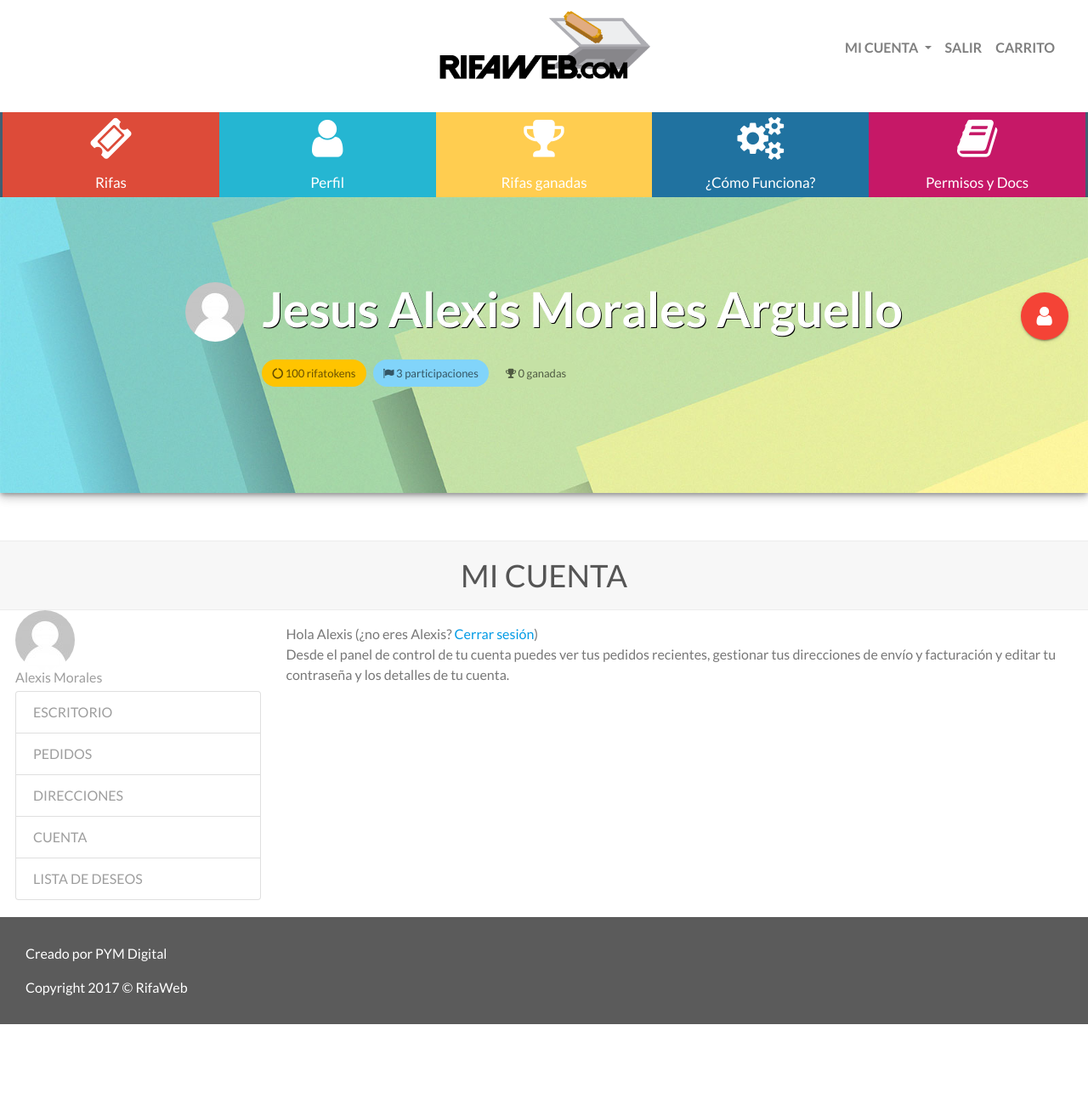
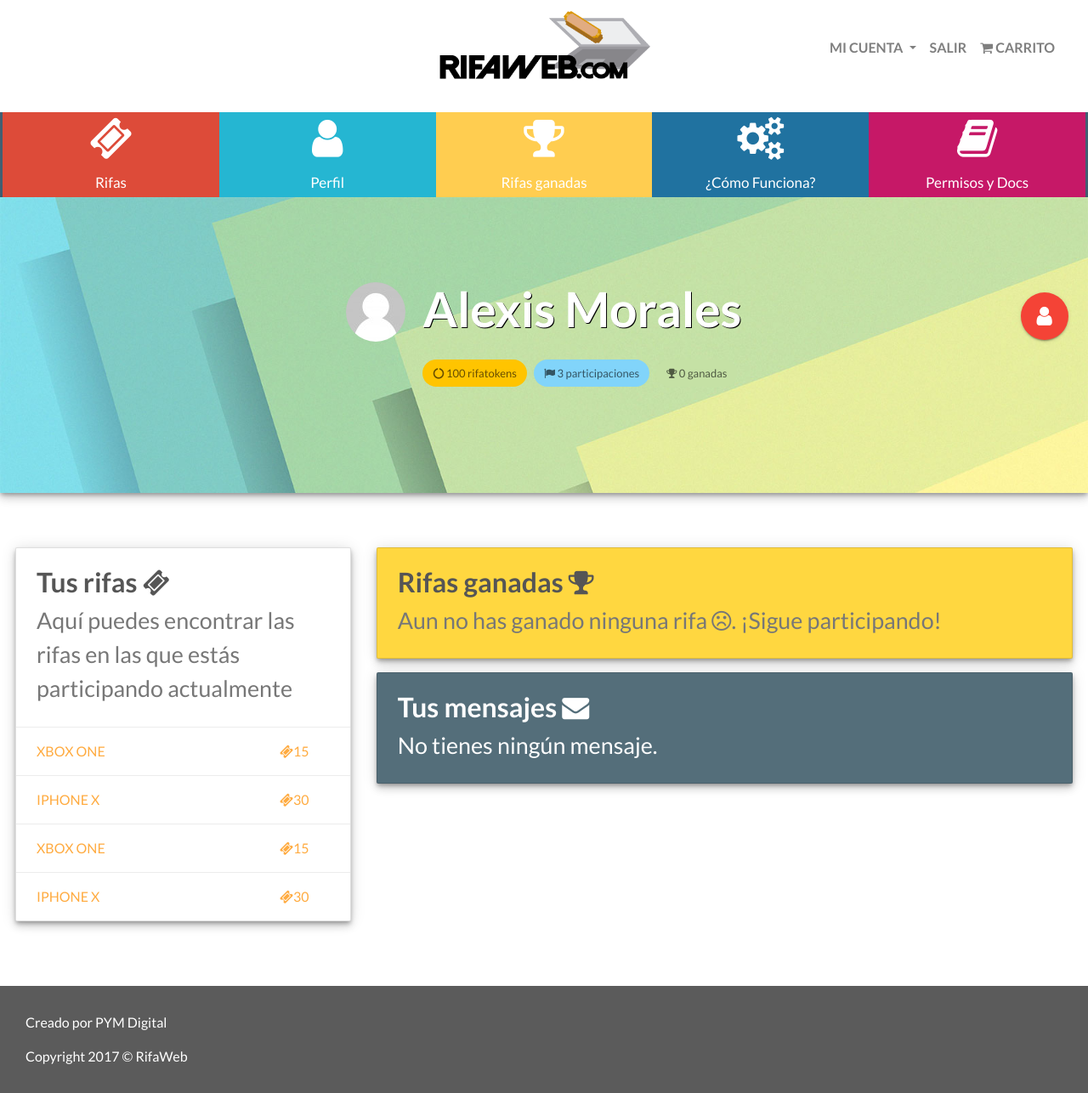
Before and after one commit to DarthAlx/RifaWeb2.0, a Laravel app: page /RifaWeb/perfil in a window 1280 px wide. Shown: the whole page at 85% size. Before the commit the page ends 1205 px from the top, so only its background shows below. Run offline with Laravel 8, Linux system fonts and the light colour scheme; a user stored in the database is signed in; data comes from the database, SQL or seed files in the repository; settings files or empty folders that the repository lacks are supplied.

Commit message:
Nuevo perfil

```diff
--- a/css/style.css
+++ b/css/style.css
@@ -519,6 +519,13 @@
     margin-bottom: 0;
     z-index: 997;
 }
+.card .card-title {
+    font-size: 2rem;
+    font-weight: 700;
+}
+.card p{
+    font-weight: 500;
+}
 
 
 
--- a/resources/views/perfil.blade.php
+++ b/resources/views/perfil.blade.php
@@ -12,7 +12,7 @@
 						</div>
 						<div class="perfiltext right">
 							<h2>
-								Jesus {{Auth::user()->name}} Arguello
+								{{Auth::user()->name}}
 							</h2>
 							<div class="chip amber accent-3">
 								 <i class="fa fa-circle-o-notch" aria-hidden="true"></i> 100 <span class="hiddenmov">rifatokens</span>
@@ -33,51 +33,66 @@
 
 	</div>
 	<p>&nbsp;</p>
-    <div >
-        <div class="social-login">
-            <div class="">
-                <h4 style="margin-bottom: 0;">MI CUENTA</h4>
+	<div class="container">
+		<div class="row">
+        <div class="col-md-4">
+          <div class="card z-depth-3">
+            <div class="card-content">
+            	<h3 class="card-title">Tus rifas <i class="fa fa-ticket" aria-hidden="true"></i></h3>
+            	<p class="flow-text">
+            		Aquí puedes encontrar las rifas en las que estás participando actualmente
+            	</p>
             </div>
+            <div class="card-action">
+              <a href="#">Xbox One</a>
+              <a href="#" class="secondary-content"><i class="fa fa-ticket" aria-hidden="true"></i>15</a>
+            </div>
+            <div class="card-action">
+              <a href="#">Iphone X</a>
+              <a href="#" class="secondary-content"><i class="fa fa-ticket" aria-hidden="true"></i>30</a>
+            </div>
+            <div class="card-action">
+              <a href="#">Xbox One</a>
+              <a href="#" class="secondary-content"><i class="fa fa-ticket" aria-hidden="true"></i>15</a>
+            </div>
+            <div class="card-action">
+              <a href="#">Iphone X</a>
+              <a href="#" class="secondary-content"><i class="fa fa-ticket" aria-hidden="true"></i>30</a>
+            </div>
+
+          </div>
         </div>
-    </div>
+        <div class="col-md-8">
+        	<div class="card z-depth-3 amber accent-2">
+            <div class="card-content">
+            	<h3 class="card-title">Rifas ganadas <i class="fa fa-trophy" aria-hidden="true"></i></h3>
+            	<p class="flow-text">
+            		Aun no has ganado ninguna rifa <i class="fa fa-frown-o" aria-hidden="true"></i>. ¡Sigue participando!
+            	</p>
+            </div>
+          </div>
 
+          <div class="card z-depth-3  blue-grey darken-1">
 
-    <div class="container">
-	    <div class="row">
-	        <div class="col-md-3 sidenav">
-	            <div class="panel panel-default perfilside">
-	            	<img class="circle" src="{{Auth::user()->avatar}}" alt="">
-	            	<h6 class="grey-text"><strong>{{Auth::user()->name}}</strong></h6>
-	                <ul class="list-group">
-	                    <a href="#" class="list-group-item grey-text">ESCRITORIO</a>
-	                    <a href="#" class="list-group-item grey-text">PEDIDOS</a>
-	                    <a href="#" class="list-group-item grey-text">DIRECCIONES</a>
-	                    <a href="#" class="list-group-item grey-text">CUENTA</a>
-	                    <a href="#" class="list-group-item grey-text">LISTA DE DESEOS</a>
-	                </ul>
-	            </div>
-	        </div>
-	        <div class="col-md-9">
-	        	<?php $nombre=explode(" ",Auth::user()->name);
-		        if ( ! isset($nombre[1])) {
-		            $nombre[1] = null;
-		        }?>
-	        	<p>Hola {{ucfirst($nombre[0])}} (¿no eres {{ucfirst($nombre[0])}}? <a href="{{url('/salir')}}">Cerrar sesión</a>)<br>
+            <div class="card-content white-text">
+            	<h3 class="card-title white-text">Tus mensajes <i class="fa fa-envelope" aria-hidden="true"></i></h3>
+            	<p class="flow-text">
+            		No tienes ningún mensaje.
+            	</p>
+            </div>
+          </div>
+        </div>
+      </div>
+	</div>
 
-Desde el panel de control de tu cuenta puedes ver tus pedidos recientes, gestionar tus direcciones de envío y facturación y editar tu contraseña y los detalles de tu cuenta.</p>
-	        </div>
-		</div>
-	</div>
 </section>
-
+<p>&nbsp;</p>
 <div class="fixed-action-btn horizontal">
     <a class="btn-floating btn-large red" data-toggle="tooltip" data-placement="top" title="Gestión de cuenta">
       <i class="fa fa-user fa2x"></i>
     </a>
     <ul>
-      <li><a class="btn-floating yellow darken-1" data-toggle="tooltip" data-placement="top" title="Editar perfil"><i class="fa fa-pencil"></i></a></li>
-      <li><a class="btn-floating green" data-toggle="tooltip" data-placement="top" title="Editar perfil"><i class="fa fa-pencil"></i></a></li>
-      <li><a class="btn-floating blue" data-toggle="tooltip" data-placement="top" title="Editar perfil"><i class="fa fa-pencil"></i></a></li>
+      <li><a class="btn-floating blue" data-toggle="tooltip" data-placement="top" title="Direcciones"><i class="fa map-marker"></i></a></li>
       <li><a class="btn-floating red" data-toggle="tooltip" data-placement="top" title="Editar perfil"><i class="fa fa-pencil"></i></a></li>
     </ul>
   </div>
--- a/resources/views/templates/default.blade.php
+++ b/resources/views/templates/default.blade.php
@@ -55,7 +55,7 @@
                           <a class="nav-link" href="{{url('/salir')}}">SALIR</a>
                         </li>
                         <li class="nav-item">
-                          <a class="nav-link" href="#">CARRITO</a>
+                          <a class="nav-link" href="#"><i class="fa fa-shopping-cart" aria-hidden="true"></i> CARRITO</a>
                         </li>
                       @endif
 
```
